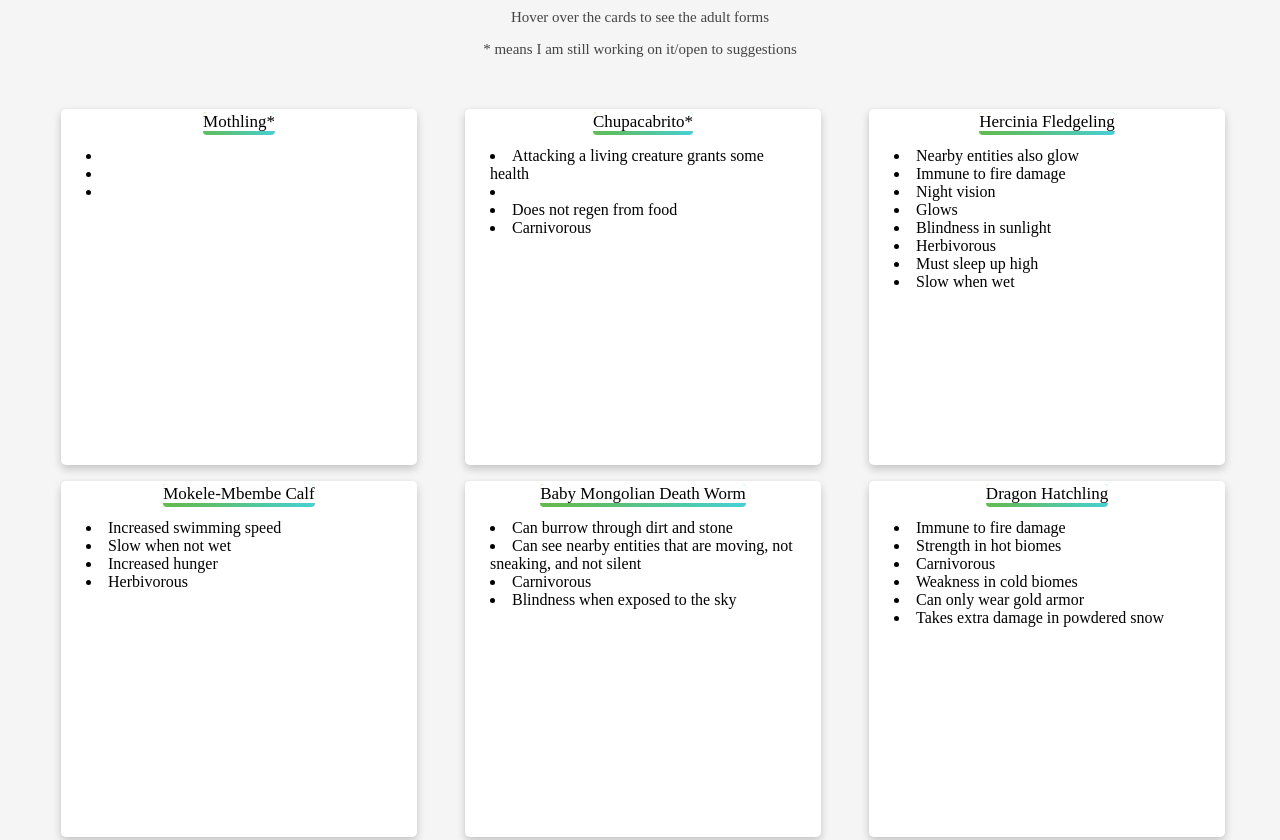
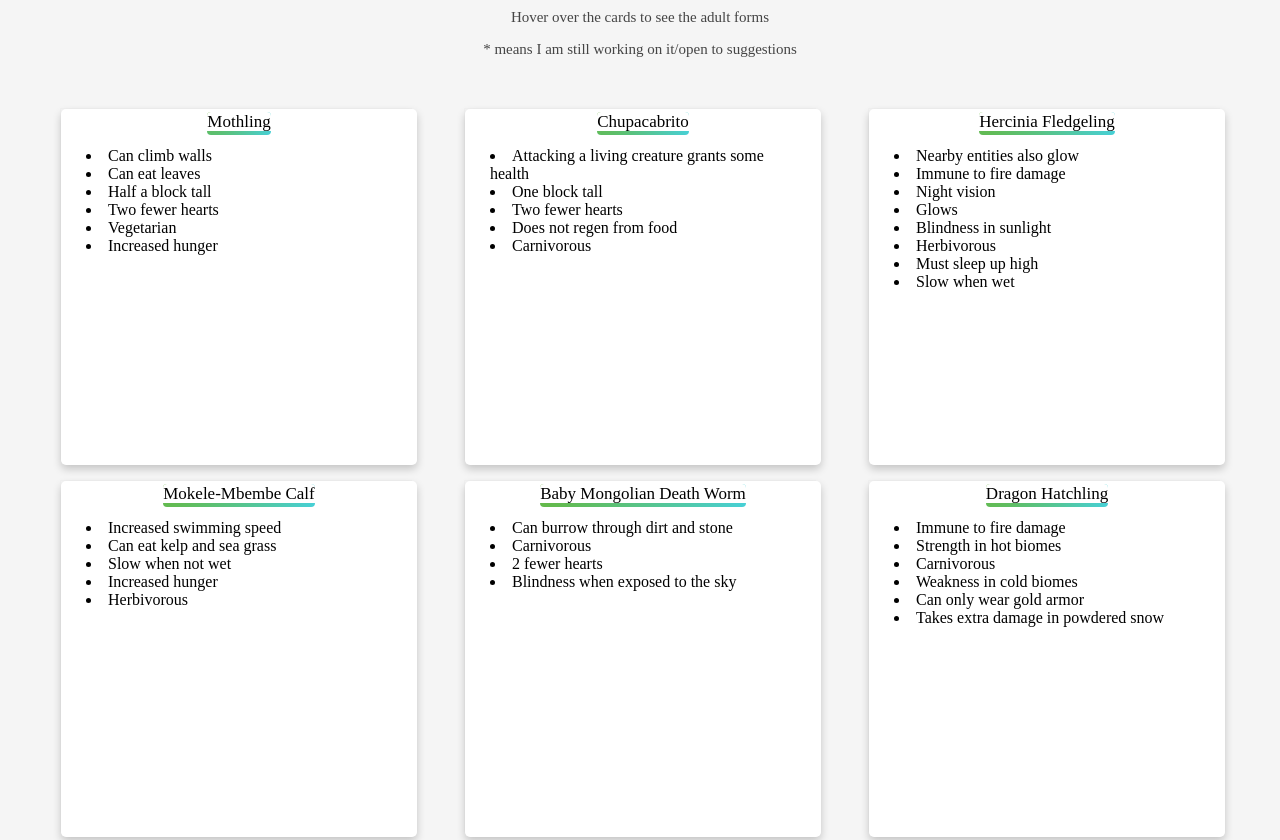
Before and after one commit to synfy/metamorphosis-raf, a plain HTML site: page docs/index.html in a window 1280 px wide. Shown: the part 730-1570 px from the top of the page. Drawn offline with Linux system fonts and the light colour scheme.

Commit message:
in progress

```diff
--- a/docs/index.html
+++ b/docs/index.html
@@ -85,24 +85,30 @@
         <div class="originCard">
           <div class="originCardInside">
             <div class="babyOrigin">
-              <span class="originName">Mothling*</span>
+              <span class="originName">Mothling</span>
               <div style="text-align: left;">
                 <ul>
-                  <li class="positive"></li>
-                  <li class="neutral"></li>
-                  <li class="negative"></li>
+                  <li class="positive">Can climb walls</li>
+                  <li class="positive">Can eat leaves</li>
+                  <li class="neutral">Half a block tall</li>
+                  <li class="negative">Two fewer hearts</li>
+                  <li class="negative">Vegetarian</li>
+                  <li class="negative">Increased hunger</li>
                 </ul>
               </div>
             </div>
             <div class="adultOrigin">
-              <span class="originName">Mothman*</span>
+              <span class="originName">Mothman</span>
               <div style="text-align: left;">
                 <ul>
                   <li class="positive">Elytra</li>
-                  <li class="positive">Can launch into the air</li>
+                  <li class="positive">Can flutter upwards</li>
                   <li class="positive">Flies silently</li>
+                  <li class="positive">Making direct eye contact with an entity gives them weakness</li>
+                  <li class="neutral">When looked at, shakes and grows larger</li>
                   <li class="neutral">Glows red</li>
-                  <li class="negative"></li>
+                  <li class="negative">Weakness in bright light</li>
+                  <li class="negative">Carnivorous</li>
                 </ul>
               </div>
             </div>
@@ -114,25 +120,29 @@
         <div class="originCard">
           <div class="originCardInside">
             <div class="babyOrigin">
-              <span class="originName">Chupacabrito*</span>
+              <span class="originName">Chupacabrito</span>
               <div style="text-align: left;">
                 <ul>
                   <li class="positive">Attacking a living creature grants some health</li>
-                  <li class="neutral"></li>
+                  <li class="neutral">One block tall</li>
+                  <li class="negative">Two fewer hearts</li>
                   <li class="negative">Does not regen from food</li>
                   <li class="negative">Carnivorous</li>
                 </ul>
               </div>
             </div>
             <div class="adultOrigin">
-              <span class="originName">Chupacabra*</span>
+              <span class="originName">Chupacabra</span>
               <div style="text-align: left;">
                 <ul>
                   <li class="positive">Attacking a living creature grants some health</li>
                   <li class="positive">Attacking a goat gives buffs for short while</li>
-                  <li class="neutral"></li>
+                  <li class="positive">Killing a goat has a chance to give a goat horn and mutton</li>
+                  <li class="neutral">Can pounce 3 blocks high, does take fall damage though</li>
+                  <li class="neutral">Soul sucker</li>
                   <li class="negative">Does not regen from food</li>
                   <li class="negative">Carnivorous</li>
+                  <li class="negative">Villagers will not trade</li>
                 </ul>
               </div>
             </div>
@@ -189,6 +199,7 @@
               <div style="text-align: left;">
                 <ul>
                   <li class="positive">Increased swimming speed</li>
+                  <li class="positive">Can eat kelp and sea grass</li>
                   <li class="negative">Slow when not wet</li>
                   <li class="negative">Increased hunger</li>
                   <li class="negative">Herbivorous</li>
@@ -221,8 +232,8 @@
               <div style="text-align: left;">
                 <ul>
                   <li class="positive">Can burrow through dirt and stone</li>
-                  <li class="positive">Can see nearby entities that are moving, not sneaking, and not silent</li>
                   <li class="negative">Carnivorous</li>
+                  <li class="negative">2 fewer hearts</li>
                   <li class="negative">Blindness when exposed to the sky</li>
                 </ul>
               </div>
@@ -234,7 +245,7 @@
                   <li class="positive">Can burrow through dirt and stone</li>
                   <li class="positive">Can see nearby entities that are moving, not sneaking, and not silent</li>
                   <li class="positive">Can poison entities you attack</li>
-                  <li class="neutral"></li>
+                  <li class="negative">Cannot see entities that are sneaking at all</li>
                   <li class="negative">Carnivorous</li>
                   <li class="negative">Blindness when exposed to the sky</li>
                 </ul>
@@ -337,9 +348,9 @@
                   <li class="positive">Increased speed and jump height at night</li>
                   <li class="positive">Making direct eye contact with an entity gives them weakness</li>
                   <li class="neutral">Considered undead</li>
-                  <li class="neutral">Do not need to eat</li>
+                  <li class="neutral">Can't eat, no regen from food</li>
+                  <li class="neutral">Soul sucker</li>
                   <li class="negative">Blindness in bright light</li>
-                  <li class="negative">Food does not regen health</li>
                   <li class="negative">Direct sunlight causes weakness and slowness</li>
                   <li class="negative">Running water causes damage</li>
                   <li class="negative">Wooden swords deal extra damage</li>
@@ -385,7 +396,7 @@
         <div class="originCard">
           <div class="originCardInside">
             <div class="babyOrigin">
-              <span class="originName">Moa Chick*</span>
+              <span class="originName">Moa Chick</span>
               <div style="text-align: left;">
                 <ul>
                   <li class="positive">Increased speed</li>
@@ -396,7 +407,7 @@
               </div>
             </div>
             <div class="adultOrigin">
-              <span class="originName">Moa*</span>
+              <span class="originName">Moa</span>
               <div style="text-align: left;">
                 <ul>
                   <li class="positive">Increased speed</li>
```
